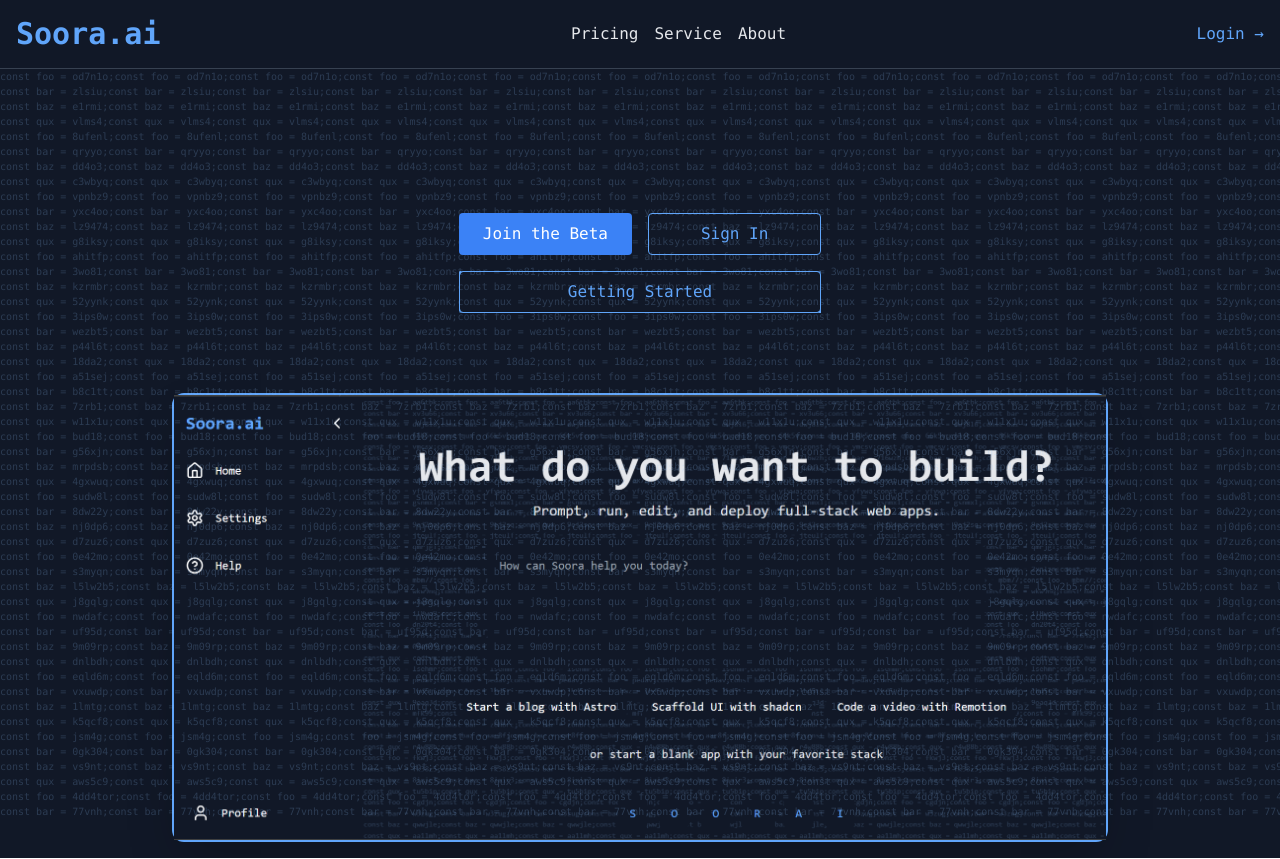
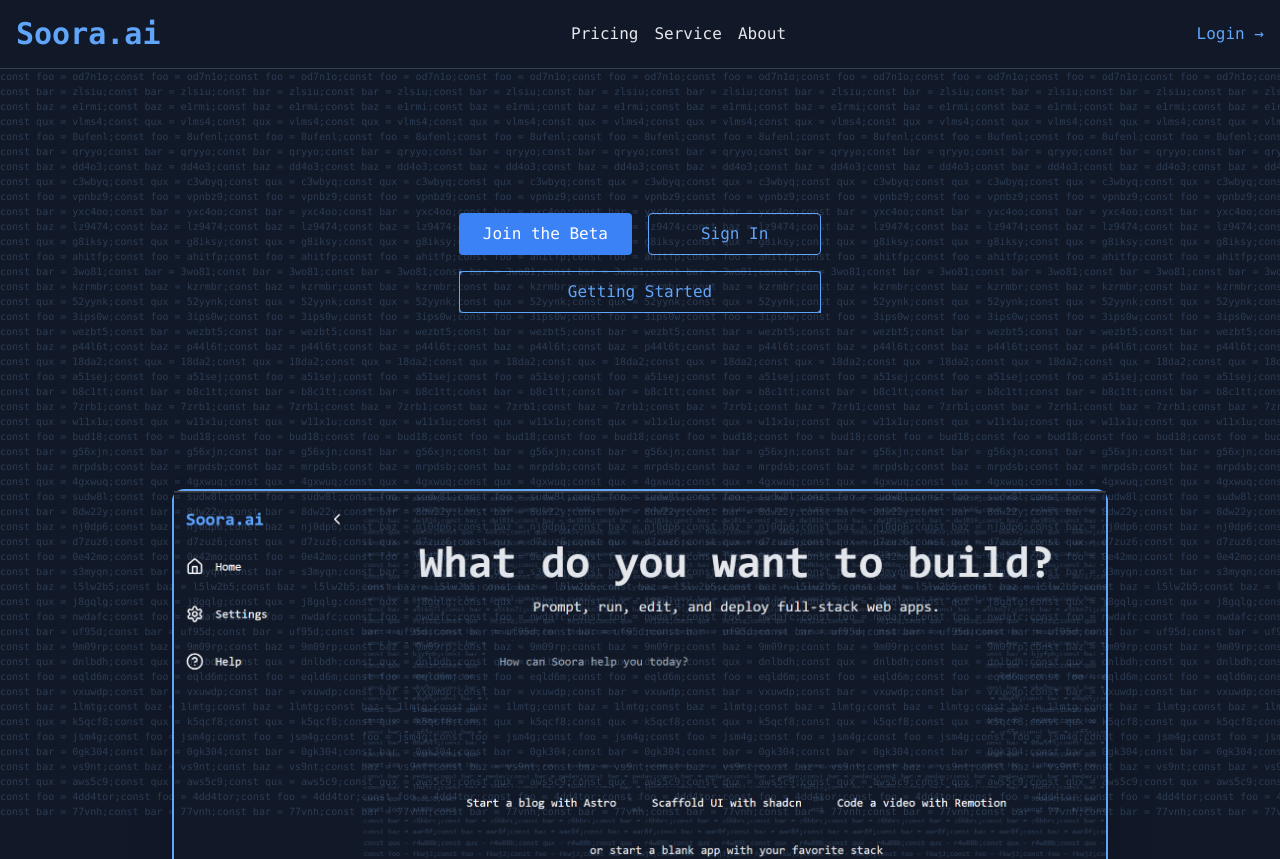
Before and after one commit to mddanish867/soora-ai, a React (Vite) app: page / in a window 1280 px wide. Shown: the top 859 px of the page. Built offline with nearby package versions, Linux system fonts and the light colour scheme.

Commit message:
remodified

```diff
--- a/src/Components/LandingPage.jsx
+++ b/src/Components/LandingPage.jsx
@@ -81,7 +81,7 @@
                     </div>
 
                 </div>
-                <div className="flex items-center  shadow-2xl w-3/4 mt-44 sm:mt-20 sm:max-w-full border-2 border-blue-400 rounded-xl">
+                <div className="flex items-center  shadow-2xl md:w-3/4 md:mt-44  border-2 border-blue-400 rounded-xl">
                 <img src="/soora-ai.png" alt="soora dashboard"/>
             </div>
             </main>
```
